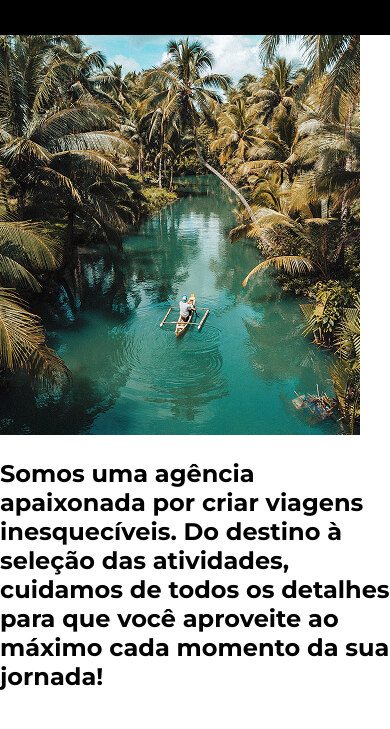
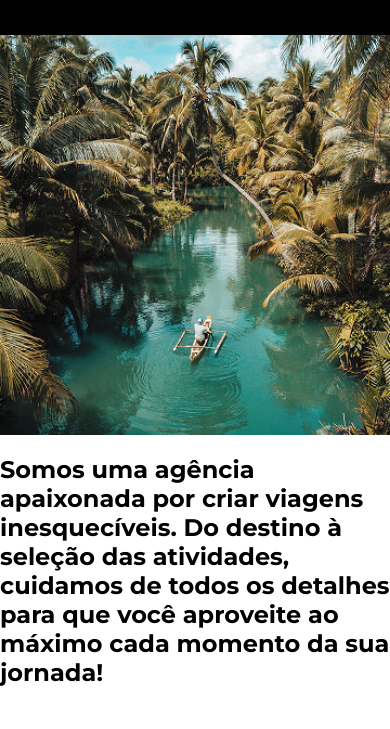
Before and after one commit to garbrieln/Jornada-viagens, a plain HTML site: page index.html in a window 390 px wide. Shown: the part 105-834 px from the top of the page. Drawn offline with Linux system fonts and the light colour scheme.

Commit message:
adiciona hero no layout no mobile

```diff
--- a/css/hero.css
+++ b/css/hero.css
@@ -0,0 +1,6 @@
+.hero-img{
+   height: 400px;
+   width: 100%;
+   background: url(../img/hero-mobile.jpg) no-repeat;
+   background-size: cover;
+}
--- a/index.html
+++ b/index.html
@@ -47,10 +47,8 @@
       </div>
     </header>
     <section class="hero">
-      <img
-        src="img/hero-mobile.jpg"
-        alt="Rio de águas cristalinas cercado por palmeiras, com duas pessoas em uma canoa. "
-      />
+      <div class="hero-img"></div>
+
       <h2>
         Somos uma agência apaixonada por criar viagens inesquecíveis. Do destino
         à seleção das atividades, cuidamos de todos os detalhes para que você
```
